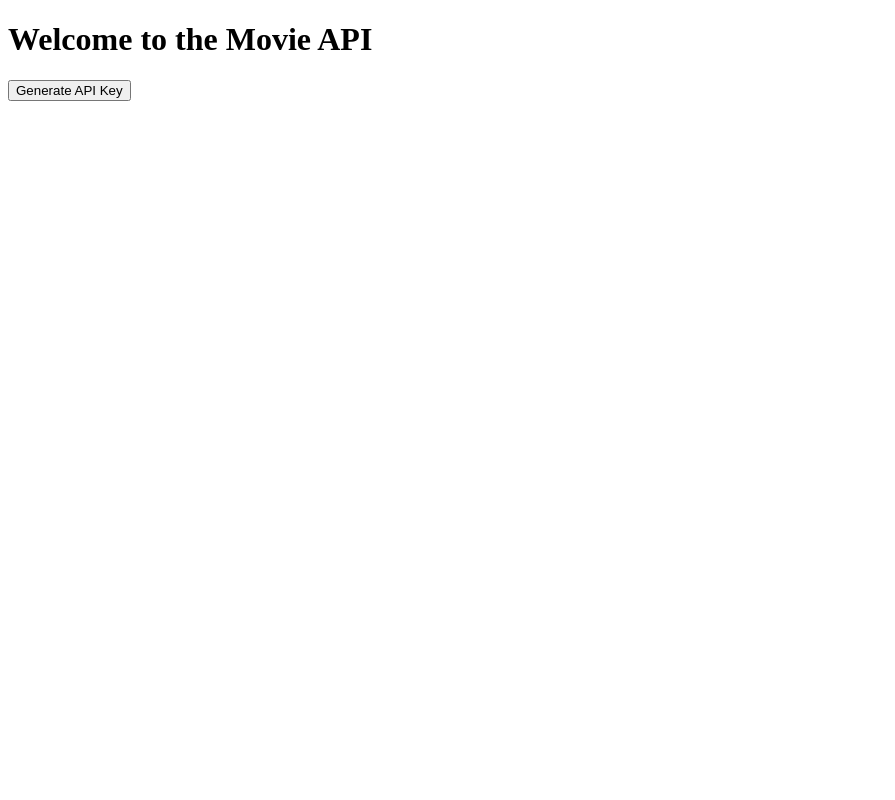
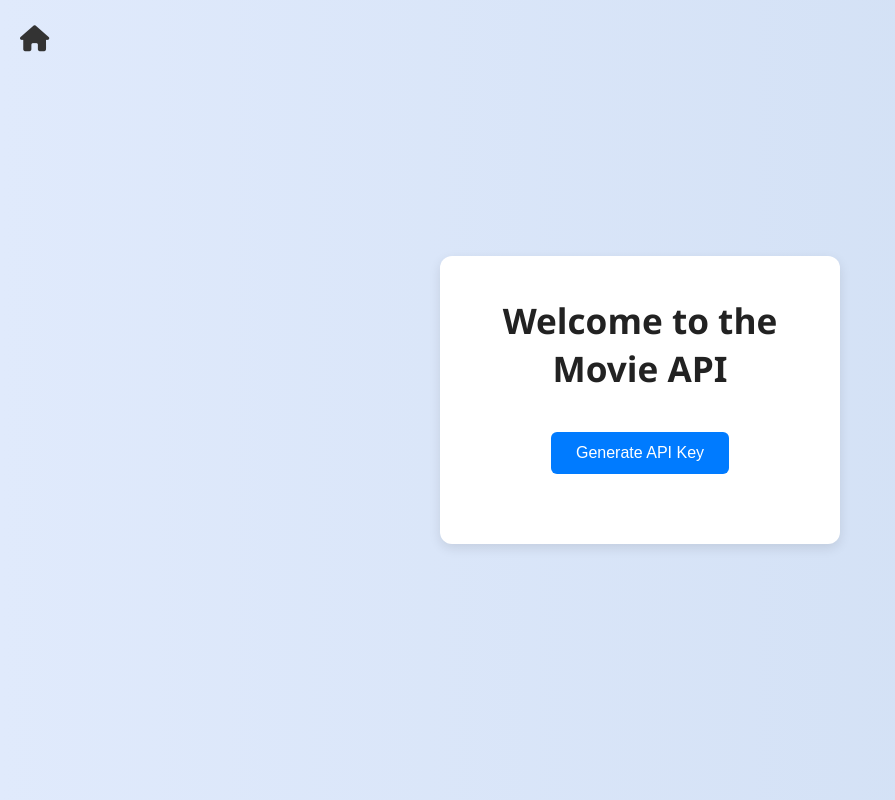
Before and after one commit to Sayurami/Movie-api, a website: page public/index.html in a window 1280 px wide. Shown: the whole page, without its empty margins (0-895 px from the left). Drawn offline with Linux system fonts and the light colour scheme.

Commit message:
Update index.html

```diff
--- a/public/index.html
+++ b/public/index.html
@@ -1,24 +1,133 @@
 <!DOCTYPE html>
-<html>
+<html lang="en">
 <head>
+  <meta charset="UTF-8">
   <title>Movie API</title>
+  <!-- Font Awesome for icons -->
+  <link rel="stylesheet" href="https://cdnjs.cloudflare.com/ajax/libs/font-awesome/6.5.0/css/all.min.css">
+  <style>
+    * {
+      margin: 0;
+      padding: 0;
+      box-sizing: border-box;
+    }
+
+    body {
+      font-family: 'Segoe UI', sans-serif;
+      background: linear-gradient(to right, #e0eafc, #cfdef3);
+      display: flex;
+      flex-direction: column;
+      align-items: center;
+      justify-content: center;
+      min-height: 100vh;
+    }
+
+    .home-icon {
+      position: absolute;
+      top: 20px;
+      left: 20px;
+      font-size: 26px;
+      color: #333;
+      text-decoration: none;
+      transition: color 0.3s ease;
+    }
+
+    .home-icon:hover {
+      color: #007bff;
+    }
+
+    h1 {
+      font-size: 2.2rem;
+      color: #222;
+      margin-bottom: 30px;
+    }
+
+    .container {
+      background-color: white;
+      padding: 40px 30px;
+      border-radius: 12px;
+      box-shadow: 0 4px 12px rgba(0,0,0,0.1);
+      text-align: center;
+      width: 90%;
+      max-width: 400px;
+    }
+
+    button {
+      padding: 12px 25px;
+      font-size: 16px;
+      font-weight: 500;
+      cursor: pointer;
+      border: none;
+      background-color: #007bff;
+      color: white;
+      border-radius: 6px;
+      margin: 10px 5px;
+      transition: background-color 0.3s ease;
+    }
+
+    button:hover {
+      background-color: #0056b3;
+    }
+
+    #result {
+      margin-top: 20px;
+      font-weight: bold;
+      color: #333;
+      word-break: break-all;
+    }
+
+    #copyBtn {
+      display: none;
+      background-color: #28a745;
+    }
+
+    #copyBtn:hover {
+      background-color: #218838;
+    }
+  </style>
 </head>
 <body>
-  <h1>Welcome to the Movie API</h1>
-  <button onclick="generateKey()">Generate API Key</button>
-  <p id="result"></p>
+
+  <!-- Home Icon -->
+  <a href="/" class="home-icon" title="Home">
+    <i class="fas fa-home"></i>
+  </a>
+
+  <!-- Main UI Container -->
+  <div class="container">
+    <h1>Welcome to the Movie API</h1>
+
+    <button onclick="generateKey()">Generate API Key</button>
+    <button id="copyBtn" onclick="copyKey()">Copy Key</button>
+
+    <p id="result"></p>
+  </div>
 
   <script>
+    let currentKey = '';
+
     async function generateKey() {
       try {
         const response = await fetch('/generate-key', { method: 'POST' });
         const data = await response.json();
-        document.getElementById('result').innerText = "Your API Key: " + data.apiKey;
+        currentKey = data.apiKey;
+        document.getElementById('result').innerText = "Your API Key: " + currentKey;
+        document.getElementById('copyBtn').style.display = 'inline-block';
       } catch (error) {
         document.getElementById('result').innerText = "Error generating key.";
         console.error(error);
       }
     }
+
+    function copyKey() {
+      navigator.clipboard.writeText(currentKey).then(() => {
+        alert("API Key copied to clipboard!");
+      }).catch(err => {
+        alert("Failed to copy key.");
+        console.error(err);
+      });
+    }
   </script>
+
 </body>
 </html>
```
